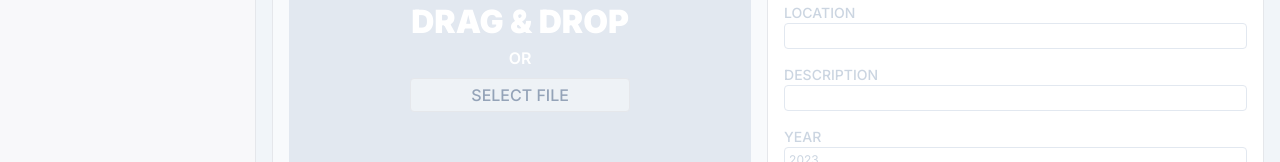
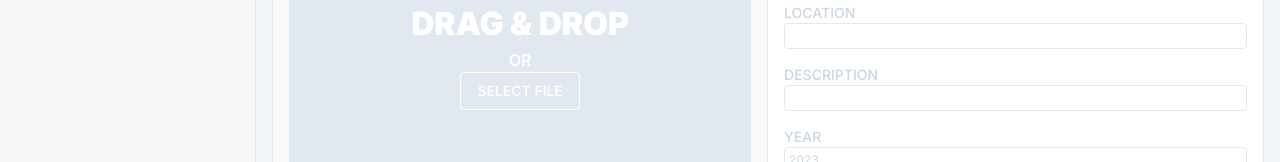
Before and after one commit to whlong1/next.js-photo-app, a Next.js app: page /dashboard/photos/new in a window 1280 px wide. Shown: the part 340-502 px from the top of the page. Built offline with nearby package versions, Linux system fonts and the light colour scheme; no server answers.

Commit message:
Clean up file input, add reusable tailwind classes

```diff
--- a/src/app/(pages)/dashboard/photos/components/FileInput.tsx
+++ b/src/app/(pages)/dashboard/photos/components/FileInput.tsx
@@ -1,28 +1,11 @@
 const FileInput = ({ selectAndPreview }: { selectAndPreview: (file: File) => void; }) => {
-
   const handleChange = async (e: React.ChangeEvent<HTMLInputElement>) => {
     const file = e.target.files?.[0]
     if (file) selectAndPreview(file)
   }
 
-  const labelStyle = `
-    px-4
-    py-2
-    text-white
-    cursor-pointer
-    border-2
-    rounded
-    border-white
-    hover:bg-slate-500
-    transition-colors
-    duration-200
-    font-bold
-    w-full
-    center-items
-    mt-4
-  `
   return (
-    <div className="w-[220px] center-items">
+    <>
       <input
         type="file"
         accept="image/*"
@@ -30,10 +13,10 @@ const FileInput = ({ selectAndPreview }: { selectAndPreview: (file: File) => voi
         id="hiddenFileInput"
         onChange={handleChange}
       />
-      <label className="form-button-cta mt-2" htmlFor="hiddenFileInput">
+      <label className="btn btn-slate" htmlFor="hiddenFileInput">
         SELECT FILE
       </label>
-    </div>
+    </>
   )
 }
 
--- a/src/styles/globals.css
+++ b/src/styles/globals.css
@@ -26,7 +26,16 @@ body {
   background: var(--background-color);
 }
 
-@layer components {}
+@layer components {
+  .btn {
+    @apply font-medium text-sm
+    border rounded py-2 px-4
+    cursor-pointer transition-colors duration-200;
+  }
+  .btn-slate {
+    @apply bg-slate-200 hover:bg-slate-300 border-white text-white
+  }
+}
 
 .top-level-nav {
   display: flex;
```
